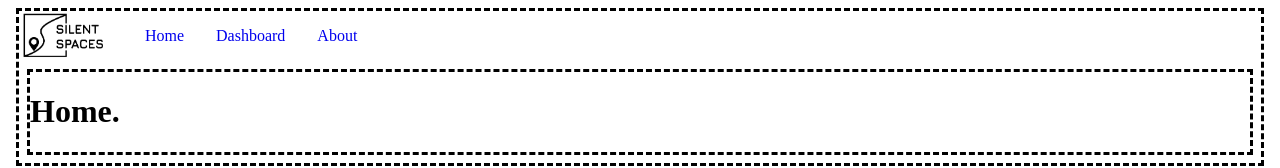
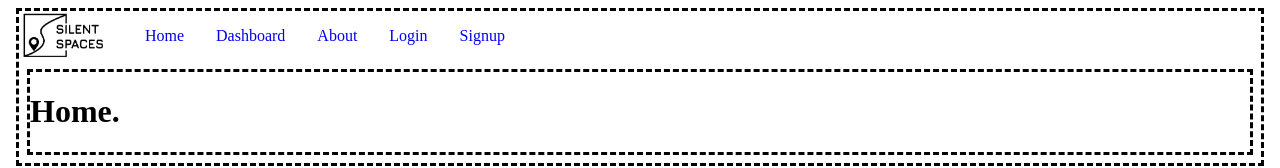
Before and after one commit to Esatduman/Silent-Spaces, a React (Vite) app in the folder Coding Project/silent-spaces/: page / in a window 1280 px wide. Shown: the top 168 px of the page. Built offline with nearby package versions, Linux system fonts and the light colour scheme; no server answers.

Commit message:
Added auth links to NavBar

```diff
--- a/Coding Project/silent-spaces/src/components/SpaceList.jsx
+++ b/Coding Project/silent-spaces/src/components/SpaceList.jsx
@@ -13,6 +13,12 @@ const dummySpaceViewData = {
             name: 'sce-inner-circle',
             displayName: 'Student Center East - Inner Circle',
             rating: 3,
+        },
+        {
+            owner: 'uic',
+            name: 'sele-computer-lab',
+            displayName: 'SELE - Computer Lab',
+            rating: 2,
         }
     ]
 }
--- a/Coding Project/silent-spaces/src/components/header/Header.jsx
+++ b/Coding Project/silent-spaces/src/components/header/Header.jsx
@@ -8,6 +8,11 @@ const links = {
     "Home": "/home",
     "Dashboard": "/dashboard",
     "About": "/about",
+}
+
+const authLinks = {
+    "Login": "/login",
+    "Signup": "/signup",
 }
 
 export function Header() {
@@ -29,6 +34,7 @@ export function Header() {
             <nav>
                 <ul>
                 {Object.entries(links).map(([key, val]) => <NavLink label={key} link={val}></NavLink>)}
+                {!user && Object.entries(authLinks).map(([key, val]) => <NavLink label={key} link={val}></NavLink>)}
                 </ul>
             </nav>
             {user &&
--- a/Coding Project/silent-spaces/src/components/header/NavLink.jsx
+++ b/Coding Project/silent-spaces/src/components/header/NavLink.jsx
@@ -1,9 +1,9 @@
-
+import { Link } from "react-router-dom"
 
 export function NavLink({label, link}) {
     return (
         <li>
-            <a href={link}>{label}</a>
+            <Link to={link}>{label}</Link>
         </li>
     )
 }
--- a/Coding Project/silent-spaces/src/routes/Signup.jsx
+++ b/Coding Project/silent-spaces/src/routes/Signup.jsx
@@ -18,7 +18,6 @@ export function Signup() {
 
     return (
         <>
-        <Header></Header>
         <div>
             <h1>Sign Up.</h1>
             <form>
```
